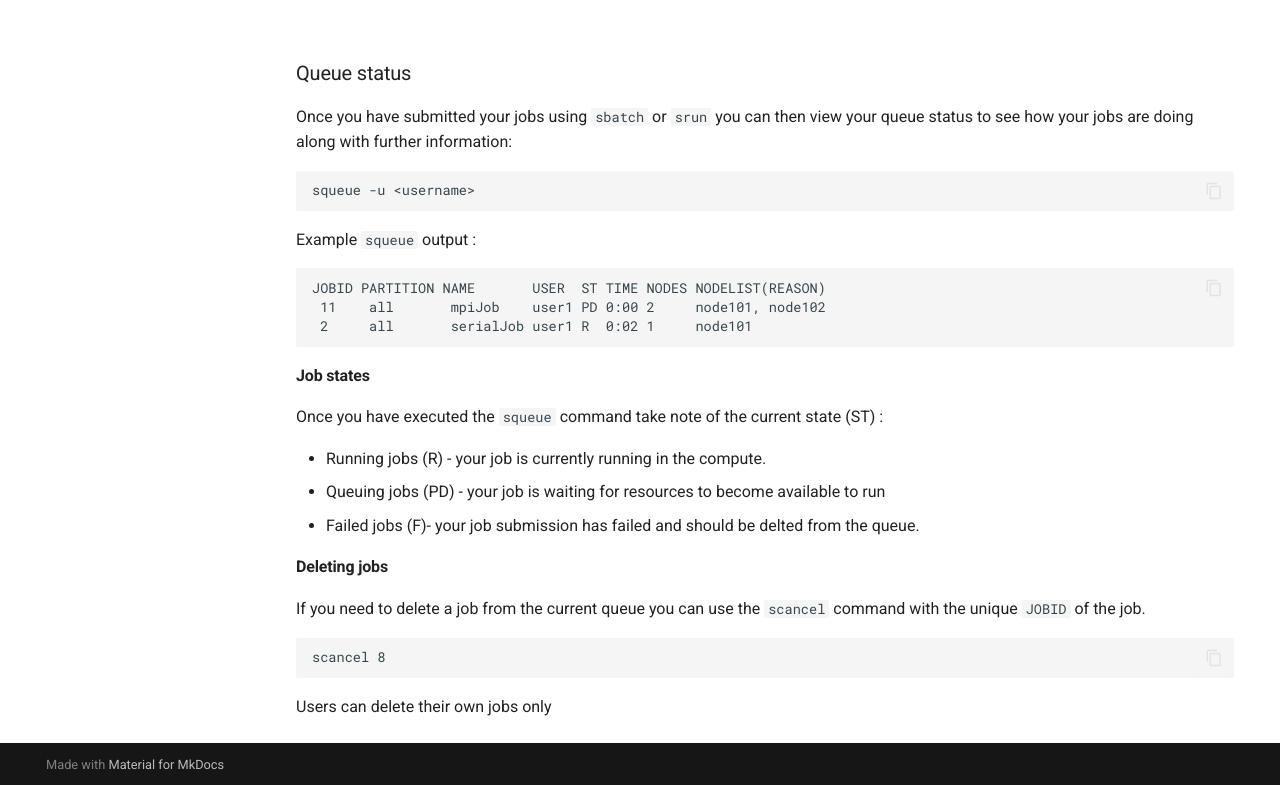
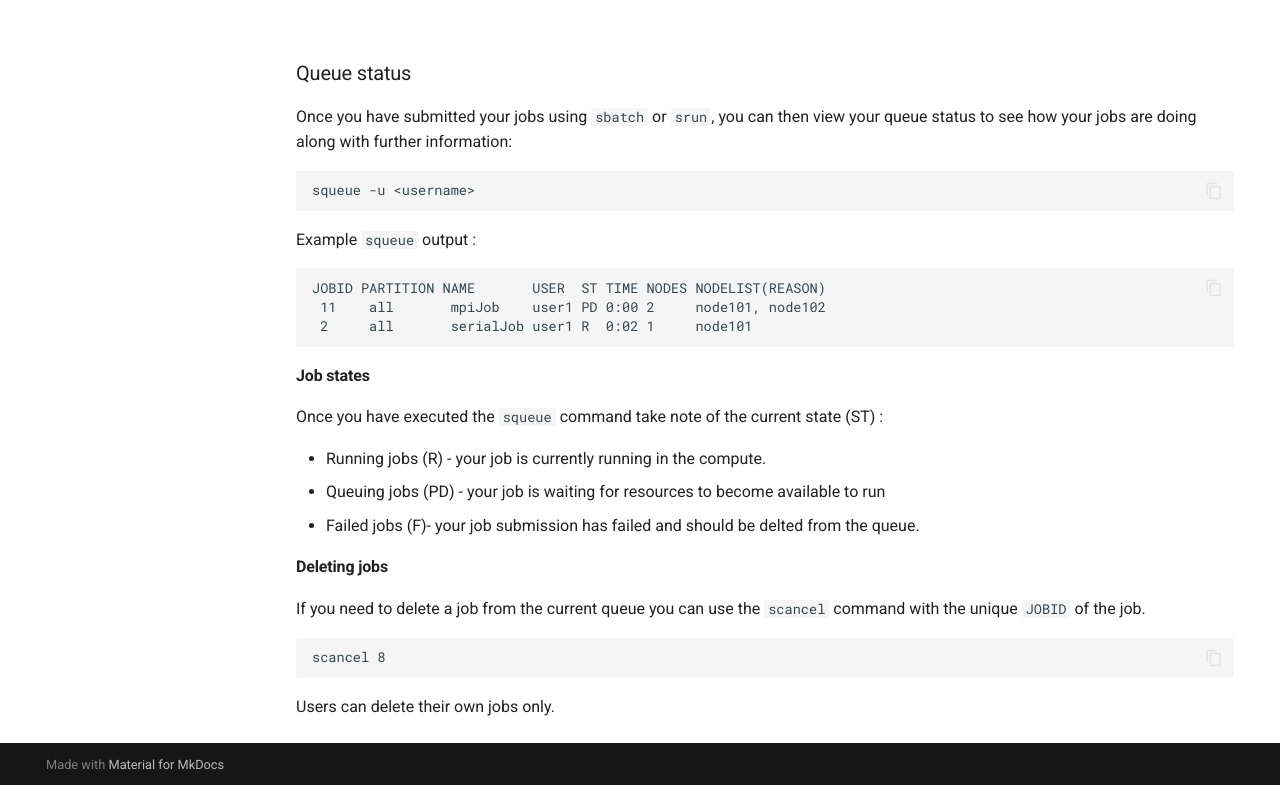
Before and after one commit to ethanbradley/nihpc-documentation, an MkDocs documentation site: the page built from docs/Job Submission.md, in a window 1280 px wide and 1400 px high, scrolled down 1297 px. Shown: the part 612-1397 px from the top of the window. Built offline with MkDocs 1.6.1 and Material for MkDocs 9.7.7, drawn with Linux system fonts in a browser that asks for light colours.

```diff
--- a/docs/Job Submission.md
+++ b/docs/Job Submission.md
@@ -50,7 +50,7 @@ To start an interactive job :
 
 
 ### Queue status
-Once you have submitted your jobs using `sbatch` or `srun` you can then view your queue status to see how your jobs are doing along with further information:
+Once you have submitted your jobs using `sbatch` or `srun`, you can then view your queue status to see how your jobs are doing along with further information:
 
     squeue -u <username>
 
@@ -74,4 +74,4 @@ If you need to delete a job from the current queue you can use the `scancel` com
 
     scancel 8
 
-Users can delete their own jobs only
+Users can delete their own jobs only.
```
